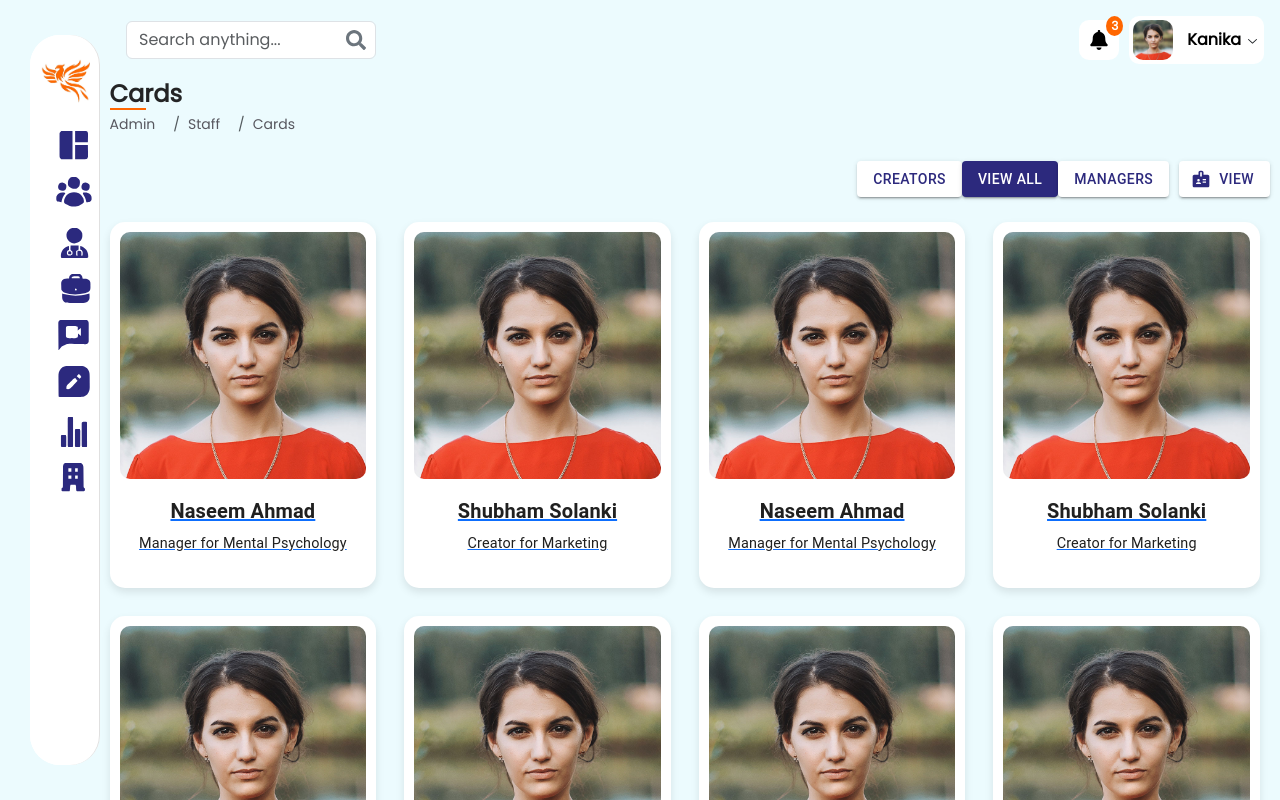
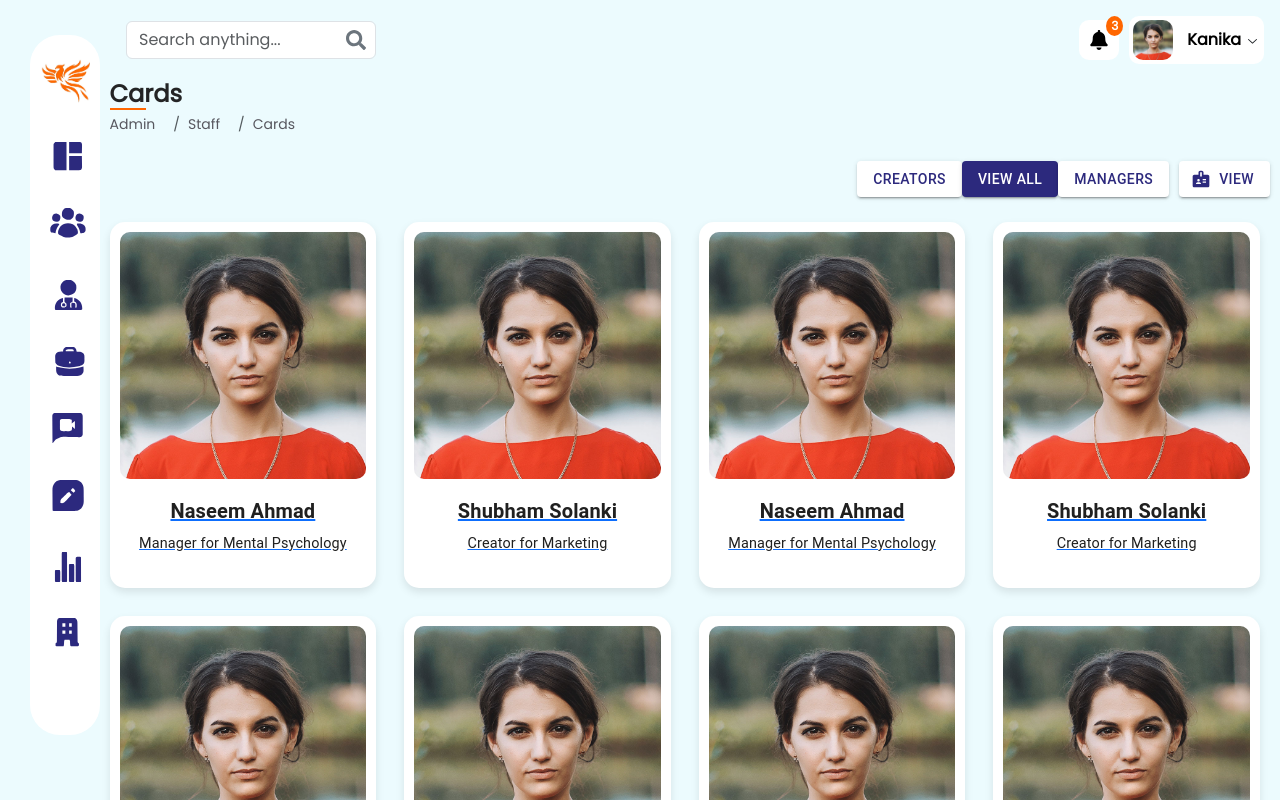
Before and after one commit to ManageHarmony/dashboard, a Next.js app: page /admin/staff/cards in a window 1280 px wide. Shown: the top 800 px of the page. Built offline with nearby package versions, Linux system fonts and the light colour scheme.

Commit message:
its clean code

```diff
--- a/src/app/admin/SidePanel.tsx
+++ b/src/app/admin/SidePanel.tsx
@@ -1,10 +1,9 @@
 'use client';
 
-import React, { useState } from 'react';
-import { Drawer, List, ListItem, ListItemIcon, ListItemText } from '@mui/material';
+import React, { useEffect, useState } from 'react';
 import Image from 'next/image';
-import { useRouter, usePathname } from 'next/navigation';
-import logo from '../../../public/logo.jpg'
+import { useRouter } from 'next/navigation';
+import logo from '../../../public/logo.jpg';
 import ContentIcon from '@/components/icons/ContentIcon';
 import DashboardIcon from '@/components/icons/DashboardIcon';
 import OrganizationIcon from '@/components/icons/OrganizationIcon';
@@ -22,80 +21,81 @@ interface SidePanelProps {
 }
 
 const SidePanel: React.FC<SidePanelProps> = ({ onPanelHover, isPanelHovered }) => {
+  const [selectedItem, setSelectedItem] = useState<string | null>(null);
   const [hoveredItem, setHoveredItem] = useState<string | null>(null);
   const router = useRouter();
-  const pathname = usePathname();
+
+  useEffect(() => {
+    const currentPath = window.location.pathname;
+    if (currentPath === '/admin') {
+      setSelectedItem('/admin');
+    } else {
+      setSelectedItem(null);
+    }
+  }, []);
 
   const handleNavigation = (href: string) => {
+    setSelectedItem(href);
+    onPanelHover(false);
     router.push(href);
   };
 
-  const menuItems = [
-    { text: 'Dashboard', icon: <DashboardIcon hovered={hoveredItem === '/admin'} selected={pathname === '/admin'} />, href: '/admin' },
-    { text: 'Staff', icon: <StaffIcon hovered={hoveredItem === '/admin/staff'} selected={pathname === '/admin/staff'} />, href: '/admin/staff' },
-    { text: 'Doctors', icon: <DoctorsIcon hovered={hoveredItem === '/admin/doctors'} selected={pathname === '/admin/doctors'} />, href: '/admin/doctors' },
-    { text: 'Services', icon: <ServicesIcon hovered={hoveredItem === '/admin/services'} selected={pathname === '/admin/services'} />, href: '/admin/services' },
-    { text: 'Appointments', icon: <AppointmentsIcon hovered={hoveredItem === '/admin/appointments'} selected={pathname === '/admin/appointments'} />, href: '/admin/appointments' },
-    { text: 'Content', icon: <ContentIcon hovered={hoveredItem === '/admin/content'} selected={pathname === '/admin/content'} />, href: '/admin/content' },
-    { text: 'Stats', icon: <StatsIcon hovered={hoveredItem === '/admin/stats'} selected={pathname === '/admin/stats'} />, href: '/admin/stats' },
-    { text: 'Organization', icon: <OrganizationIcon hovered={hoveredItem === '/admin/organisation'} selected={pathname === '/admin/organisation'} />, href: '/admin/organisation' },
-  ];
-
   return (
-    <Drawer
-      variant="permanent"
+    <div
       onMouseEnter={() => onPanelHover(true)}
       onMouseLeave={() => onPanelHover(false)}
       style={{
-        width: isPanelHovered ? drawerWidth : 70,
+        width: isPanelHovered ? `${drawerWidth}px` : '70px',
         transition: 'width 0.3s',
         background: "#fff",
         position: 'fixed',
-        top: 35,
-        left: 30,
-        height: 'calc(100% - 70px)',
+        top: '35px',
+        left: '30px',
+        height: 'calc(100% - 100px)',
         borderRadius: "30px",
         zIndex: 1000,
-      }}
-      PaperProps={{
-        style: {
-          width: isPanelHovered ? drawerWidth : 70,
-          overflowX: 'hidden',
-          transition: 'width 0.3s',
-          background: "#fff",
-          position: 'relative',
-          height: '100%',
-          borderRadius: "30px",
-        }
+        display: 'flex',
+        flexDirection: 'column',
+
       }}
     >
-      <div style={{ display: "flex", flexDirection: "column", justifyContent: "center", width: "100%" }}>
       <div className="logoContainer">
         <Image src={logo} alt="Logo" width={50} height={50} />
       </div>
 
-        <List>
-          {menuItems.map((item) => (
-            <ListItem
-              button
+      <ul style={{ listStyleType: 'none', padding: 0 , height: "80%", display: "flex", flexDirection: "column", justifyContent: "space-evenly"}}>
+        {[
+          { text: 'Dashboard', icon: <DashboardIcon hovered={hoveredItem === '/admin'} selected={selectedItem === '/admin'} />, href: '/admin' },
+          { text: 'Staff', icon: <StaffIcon hovered={hoveredItem === '/admin/staff'} selected={selectedItem === '/admin/staff'} />, href: '/admin/staff' },
+          { text: 'Doctors', icon: <DoctorsIcon hovered={hoveredItem === '/admin/doctors'} selected={selectedItem === '/admin/doctors'} />, href: '/admin/doctors' },
+          { text: 'Services', icon: <ServicesIcon hovered={hoveredItem === '/admin/services'} selected={selectedItem === '/admin/services'} />, href: '/admin/services' },
+          { text: 'Appointments', icon: <AppointmentsIcon hovered={hoveredItem === '/admin/appointments'} selected={selectedItem === '/admin/appointments'} />, href: '/admin/appointments' },
+          { text: 'Content', icon: <ContentIcon hovered={hoveredItem === '/admin/content'} selected={selectedItem === '/admin/content'} />, href: '/admin/content' },
+          { text: 'Stats', icon: <StatsIcon hovered={hoveredItem === '/admin/stats'} selected={selectedItem === '/admin/stats'} />, href: '/admin/stats' },
+          { text: 'Organization', icon: <OrganizationIcon hovered={hoveredItem === '/admin/organisation'} selected={selectedItem === '/admin/organisation'} />, href: '/admin/organisation' },
+        ].map((item) => (
+          <li
           key={item.text}
           onClick={() => handleNavigation(item.href)}
           onMouseEnter={() => setHoveredItem(item.href)}
           onMouseLeave={() => setHoveredItem(null)}
-              className={`listItem ${pathname === item.href ? 'selected' : ''}`}
+          className={`listItem ${selectedItem === item.href ? 'selected' : ''}`}
+          style={{
+            height: isPanelHovered ? '50px' : 'auto',
+          }}
         >
-              <ListItemText
-                primary={item.text}
-                className={isPanelHovered ? 'listItemTextOpen' : 'listItemText'}
-              />
-              <ListItemIcon className={`listItemIcon ${pathname === item.href ? 'selected' : ''}`}>
+          <div className="listItemContent">
+            <span className={isPanelHovered ? 'listItemTextOpen' : 'listItemText'}>
+              {item.text}
+            </span>
+            <div className={`listItemIcon ${selectedItem === item.href ? 'selected' : ''}`}>
               {item.icon}
-              </ListItemIcon>
-            </ListItem>
+            </div>
+          </div>
+        </li>
         ))}
-        </List>
+      </ul>
     </div>
-    </Drawer>
   );
 };
 
--- a/src/app/admin/dashboard.css
+++ b/src/app/admin/dashboard.css
@@ -144,18 +144,14 @@ body {
 
 
 /*....side panel...*/
-
 .listItem {
   display: flex;
   justify-content: center;
   align-items: center;
   color: #2C297E;
-  align-self: center;
   cursor: pointer;
-
   transition: background-color 0.3s, color 0.3s;
-  margin-bottom: 8px;
-
+  margin-bottom: 0px;
 }
 
 .listItem.selected {
@@ -168,13 +164,17 @@ body {
   color: #fff;
 }
 
+.listItemContent {
+  display: flex;
+  justify-content: space-between;
+  align-items: center;
+  width: 100%;
+  padding: 10px 10px;
+}
+
 .listItemIcon {
-
-   /* Navy blue icon color */
   transition: color 0.3s;
-
- align-self: center;
-  /* margin-top: 10px; */
+  align-self: center;
 }
 
 .listItemIcon.selected,
@@ -187,10 +187,8 @@ body {
 }
 
 .listItemTextOpen {
-  display: flex;
-  /**/
+  display: block;
 }
-
 
 .logoContainer {
   display: flex;
--- a/src/app/creator/SidePanel.tsx
+++ b/src/app/creator/SidePanel.tsx
@@ -1,10 +1,9 @@
 'use client';
 
 import React, { useEffect, useState } from 'react';
-import { Drawer, List, ListItem, ListItemIcon, ListItemText, styled } from '@mui/material';
 import Image from 'next/image';
 import { useRouter } from 'next/navigation';
-import logo from '../../../public/logo.jpg'
+import logo from '../../../public/logo.jpg';
 import ContentIcon from '@/components/icons/ContentIcon';
 import DashboardIcon from '@/components/icons/DashboardIcon';
 import OrganizationIcon from '@/components/icons/OrganizationIcon';
@@ -15,7 +14,6 @@ import AppointmentsIcon from '@/components/icons/AppointmentsIcon';
 import StatsIcon from '@/components/icons/StatsIcon';
 
 const drawerWidth = 240;
-
 
 interface SidePanelProps {
   onPanelHover: (hovered: boolean) => void;
@@ -43,111 +41,61 @@ const SidePanel: React.FC<SidePanelProps> = ({ onPanelHover, isPanelHovered }) =
   };
 
   return (
-    <Drawer
-    variant="permanent"
+    <div
       onMouseEnter={() => onPanelHover(true)}
       onMouseLeave={() => onPanelHover(false)}
       style={{
-      width: isPanelHovered ? drawerWidth : 70,
+        width: isPanelHovered ? `${drawerWidth}px` : '70px',
         transition: 'width 0.3s',
         background: "#fff",
         position: 'fixed',
-      top: 35,
-      left: 30,
-      height: 'calc(100% - 70px)',
+        top: '35px',
+        left: '30px',
+        height: 'calc(100% - 100px)',
         borderRadius: "30px",
         zIndex: 1000,
+        display: 'flex',
+        flexDirection: 'column',
+
       }}
-    PaperProps={{
-      style: {
-        width: isPanelHovered ? drawerWidth : 70,
-        overflowX: 'hidden',
-        transition: 'width 0.3s',
-        background: "#fff",
-        position: 'relative',
-        height: '100%',
-        borderRadius: "30px",
-      }
-    }}
-
     >
-   <div style={{display: "flex", flexDirection: "column",justifyContent:"center", width: "100%"}}>
       <div className="logoContainer">
         <Image src={logo} alt="Logo" width={50} height={50} />
       </div>
 
-      <List>
+      <ul style={{ listStyleType: 'none', padding: 0 , height: "80%", display: "flex", flexDirection: "column", justifyContent: "space-evenly"}}>
         {[
-            {
-              text: 'Dashboard', icon: <DashboardIcon
-                hovered={hoveredItem === '/creator'}
-                selected={selectedItem === '/creator'}
-              />, href: '/creator'
-            },
-            {
-              text: 'Staff', icon: <StaffIcon
-                hovered={hoveredItem === '/creator/staff'}
-                selected={selectedItem === '/creator/staff'}
-              />, href: '/creator/staff'
-            },
-            {
-              text: 'Doctors', icon: <DoctorsIcon
-                hovered={hoveredItem === '/creator/doctors'}
-                selected={selectedItem === '/creator/doctors'}
-              />, href: '/creator/doctors'
-            },
-            {
-              text: 'Services', icon: <ServicesIcon
-                hovered={hoveredItem === '/creator/services'}
-                selected={selectedItem === '/creator/services'}
-              />, href: '/creator/services'
-            },
-            {
-              text: 'Appointments', icon: <AppointmentsIcon
-                hovered={hoveredItem === '/creator/appointments'}
-                selected={selectedItem === '/creator/appointments'}
-              />, href: '/creator/appointments'
-            },
-            {
-              text: 'Content', icon: <ContentIcon
-                hovered={hoveredItem === '/creator/content'}
-                selected={selectedItem === '/creator/content'}
-              />, href: '/creator/content'
-            },
-            {
-              text: 'Stats', icon: <StatsIcon
-                hovered={hoveredItem === '/creator/stats'}
-                selected={selectedItem === '/creator/stats'}
-              />, href: '/creator/stats'
-            },
-            {
-              text: 'Organization', icon: <OrganizationIcon
-                hovered={hoveredItem === '/creator/organisation'}
-                selected={selectedItem === '/creator/organisation'}
-              />, href: '/creator/organisation'
-            },
+          { text: 'Dashboard', icon: <DashboardIcon hovered={hoveredItem === '/creator'} selected={selectedItem === '/creator'} />, href: '/creator' },
+          { text: 'Staff', icon: <StaffIcon hovered={hoveredItem === '/creator/staff'} selected={selectedItem === '/creator/staff'} />, href: '/creator/staff' },
+          { text: 'Doctors', icon: <DoctorsIcon hovered={hoveredItem === '/creator/doctors'} selected={selectedItem === '/creator/doctors'} />, href: '/creator/doctors' },
+          { text: 'Services', icon: <ServicesIcon hovered={hoveredItem === '/creator/services'} selected={selectedItem === '/creator/services'} />, href: '/creator/services' },
+          { text: 'Appointments', icon: <AppointmentsIcon hovered={hoveredItem === '/creator/appointments'} selected={selectedItem === '/creator/appointments'} />, href: '/creator/appointments' },
+          { text: 'Content', icon: <ContentIcon hovered={hoveredItem === '/creator/content'} selected={selectedItem === '/creator/content'} />, href: '/creator/content' },
+          { text: 'Stats', icon: <StatsIcon hovered={hoveredItem === '/creator/stats'} selected={selectedItem === '/creator/stats'} />, href: '/creator/stats' },
+          { text: 'Organization', icon: <OrganizationIcon hovered={hoveredItem === '/creator/organisation'} selected={selectedItem === '/creator/organisation'} />, href: '/creator/organisation' },
         ].map((item) => (
-            <ListItem
-              button
+          <li
           key={item.text}
           onClick={() => handleNavigation(item.href)}
           onMouseEnter={() => setHoveredItem(item.href)}
           onMouseLeave={() => setHoveredItem(null)}
-              className={`listItem ${selectedItem === item.href  ? 'selected' : ''}`}
+          className={`listItem ${selectedItem === item.href ? 'selected' : ''}`}
+          style={{
+            height: isPanelHovered ? '50px' : 'auto',
+          }}
         >
-              <ListItemText
-                primary={item.text}
-                className={isPanelHovered ? 'listItemTextOpen' : 'listItemText'}
-              />
-              <ListItemIcon className={`listItemIcon ${selectedItem === item.href  ? 'selected' : ''}`}>
+          <div className="listItemContent">
+            <span className={isPanelHovered ? 'listItemTextOpen' : 'listItemText'}>
+              {item.text}
+            </span>
+            <div className={`listItemIcon ${selectedItem === item.href ? 'selected' : ''}`}>
               {item.icon}
-              </ListItemIcon>
-
-            </ListItem>
+            </div>
+          </div>
+        </li>
         ))}
-        </List>
+      </ul>
     </div>
-  </Drawer>
   );
 };
 
--- a/src/app/creator/dashboard.css
+++ b/src/app/creator/dashboard.css
@@ -142,20 +142,14 @@ body {
 }
 
 
-
-/*.......*/
-
 .listItem {
   display: flex;
   justify-content: center;
   align-items: center;
   color: #2C297E;
-
   cursor: pointer;
-
   transition: background-color 0.3s, color 0.3s;
-  margin-bottom: 8px;
-
+  margin-bottom: 0px;
 }
 
 .listItem.selected {
@@ -168,13 +162,17 @@ body {
   color: #fff;
 }
 
+.listItemContent {
+  display: flex;
+  justify-content: space-between;
+  align-items: center;
+  width: 100%;
+  padding: 10px 10px;
+}
+
 .listItemIcon {
-
-   /* Navy blue icon color */
   transition: color 0.3s;
-
- align-self: center;
-  /* margin-top: 10px; */
+  align-self: center;
 }
 
 .listItemIcon.selected,
@@ -187,10 +185,8 @@ body {
 }
 
 .listItemTextOpen {
-  display: flex;
-  /**/
+  display: block;
 }
-
 
 .logoContainer {
   display: flex;
@@ -198,6 +194,8 @@ body {
   padding: 10px 0;
   margin-top: 10px;
 }
+
+
 .dashboard-container {
 
   margin-bottom: 20px;
--- a/src/app/creator/layout.tsx
+++ b/src/app/creator/layout.tsx
@@ -70,9 +70,13 @@ export default function RootLayout({
         setShowDropdown(show);
     };
 
-    // if (!isAuthenticated) {
-    //     <Spinner />
-    // }
+    if (!isAuthenticated) {
+        return (
+            <div className='vh-100 d-flex items-center justify-content-center'>
+                <Spinner />
+            </div>
+        )
+    }
 
     return (
         <html lang="en">
--- a/src/app/manager/dashboard.css
+++ b/src/app/manager/dashboard.css
@@ -150,12 +150,9 @@ body {
   justify-content: center;
   align-items: center;
   color: #2C297E;
-
   cursor: pointer;
-
   transition: background-color 0.3s, color 0.3s;
-  margin-bottom: 8px;
-
+  margin-bottom: 0px;
 }
 
 .listItem.selected {
@@ -168,13 +165,17 @@ body {
   color: #fff;
 }
 
+.listItemContent {
+  display: flex;
+  justify-content: space-between;
+  align-items: center;
+  width: 100%;
+  padding: 10px 10px;
+}
+
 .listItemIcon {
-
-   /* Navy blue icon color */
   transition: color 0.3s;
-
- align-self: center;
-  /* margin-top: 10px; */
+  align-self: center;
 }
 
 .listItemIcon.selected,
@@ -187,10 +188,8 @@ body {
 }
 
 .listItemTextOpen {
-  display: flex;
-  /**/
+  display: block;
 }
-
 
 .logoContainer {
   display: flex;
@@ -198,6 +197,8 @@ body {
   padding: 10px 0;
   margin-top: 10px;
 }
+
+
 .dashboard-container {
 
   margin-bottom: 20px;
--- a/src/app/manager/layout.tsx
+++ b/src/app/manager/layout.tsx
@@ -9,6 +9,7 @@ import Link from "next/link";
 
 import './dashboard.css';
 import './customScrollbar.css';
+import { Spinner } from 'react-bootstrap';
 
 const poppins = Poppins({
     weight: '400',
@@ -70,7 +71,11 @@ export default function RootLayout({
     };
 
     if (!isAuthenticated) {
-        return null; // Optionally return a loading spinner or similar while checking auth status
+        return (
+            <div className='vh-100 d-flex items-center justify-content-center'>
+                <Spinner />
+            </div>
+        )
     }
 
     return (
--- /dev/null
+++ b/src/components/ui/drawer.tsx
@@ -0,0 +1,118 @@
+"use client"
+
+import * as React from "react"
+import { Drawer as DrawerPrimitive } from "vaul"
+
+import { cn } from "@/lib/utils"
+
+const Drawer = ({
+  shouldScaleBackground = true,
+  ...props
+}: React.ComponentProps<typeof DrawerPrimitive.Root>) => (
+  <DrawerPrimitive.Root
+    shouldScaleBackground={shouldScaleBackground}
+    {...props}
+  />
+)
+Drawer.displayName = "Drawer"
+
+const DrawerTrigger = DrawerPrimitive.Trigger
+
+const DrawerPortal = DrawerPrimitive.Portal
+
+const DrawerClose = DrawerPrimitive.Close
+
+const DrawerOverlay = React.forwardRef<
+  React.ElementRef<typeof DrawerPrimitive.Overlay>,
+  React.ComponentPropsWithoutRef<typeof DrawerPrimitive.Overlay>
+>(({ className, ...props }, ref) => (
+  <DrawerPrimitive.Overlay
+    ref={ref}
+    className={cn("fixed inset-0 z-50 bg-black/80", className)}
+    {...props}
+  />
+))
+DrawerOverlay.displayName = DrawerPrimitive.Overlay.displayName
+
+const DrawerContent = React.forwardRef<
+  React.ElementRef<typeof DrawerPrimitive.Content>,
+  React.ComponentPropsWithoutRef<typeof DrawerPrimitive.Content>
+>(({ className, children, ...props }, ref) => (
+  <DrawerPortal>
+    <DrawerOverlay />
+    <DrawerPrimitive.Content
+      ref={ref}
+      className={cn(
+        "fixed inset-x-0 bottom-0 z-50 mt-24 flex h-auto flex-col rounded-t-[10px] border border-slate-200 bg-white dark:border-slate-800 dark:bg-slate-950",
+        className
+      )}
+      {...props}
+    >
+      <div className="mx-auto mt-4 h-2 w-[100px] rounded-full bg-slate-100 dark:bg-slate-800" />
+      {children}
+    </DrawerPrimitive.Content>
+  </DrawerPortal>
+))
+DrawerContent.displayName = "DrawerContent"
+
+const DrawerHeader = ({
+  className,
+  ...props
+}: React.HTMLAttributes<HTMLDivElement>) => (
+  <div
+    className={cn("grid gap-1.5 p-4 text-center sm:text-left", className)}
+    {...props}
+  />
+)
+DrawerHeader.displayName = "DrawerHeader"
+
+const DrawerFooter = ({
+  className,
+  ...props
+}: React.HTMLAttributes<HTMLDivElement>) => (
+  <div
+    className={cn("mt-auto flex flex-col gap-2 p-4", className)}
+    {...props}
+  />
+)
+DrawerFooter.displayName = "DrawerFooter"
+
+const DrawerTitle = React.forwardRef<
+  React.ElementRef<typeof DrawerPrimitive.Title>,
+  React.ComponentPropsWithoutRef<typeof DrawerPrimitive.Title>
+>(({ className, ...props }, ref) => (
+  <DrawerPrimitive.Title
+    ref={ref}
+    className={cn(
+      "text-lg font-semibold leading-none tracking-tight",
+      className
+    )}
+    {...props}
+  />
+))
+DrawerTitle.displayName = DrawerPrimitive.Title.displayName
+
+const DrawerDescription = React.forwardRef<
+  React.ElementRef<typeof DrawerPrimitive.Description>,
+  React.ComponentPropsWithoutRef<typeof DrawerPrimitive.Description>
+>(({ className, ...props }, ref) => (
+  <DrawerPrimitive.Description
+    ref={ref}
+    className={cn("text-sm text-slate-500 dark:text-slate-400", className)}
+    {...props}
+  />
+))
+DrawerDescription.displayName = DrawerPrimitive.Description.displayName
+
+export {
+  Drawer,
+  DrawerPortal,
+  DrawerOverlay,
+  DrawerTrigger,
+  DrawerClose,
+  DrawerContent,
+  DrawerHeader,
+  DrawerFooter,
+  DrawerTitle,
+  DrawerDescription,
+}
```
Also changed, not shown: package.json (+5 -2 lines), src/app/manager/SidePanel.tsx (+32 -84 lines), 1 other file (tests, documents, lock files or other folders). Lines whose indentation alone changed are shown as unchanged.
